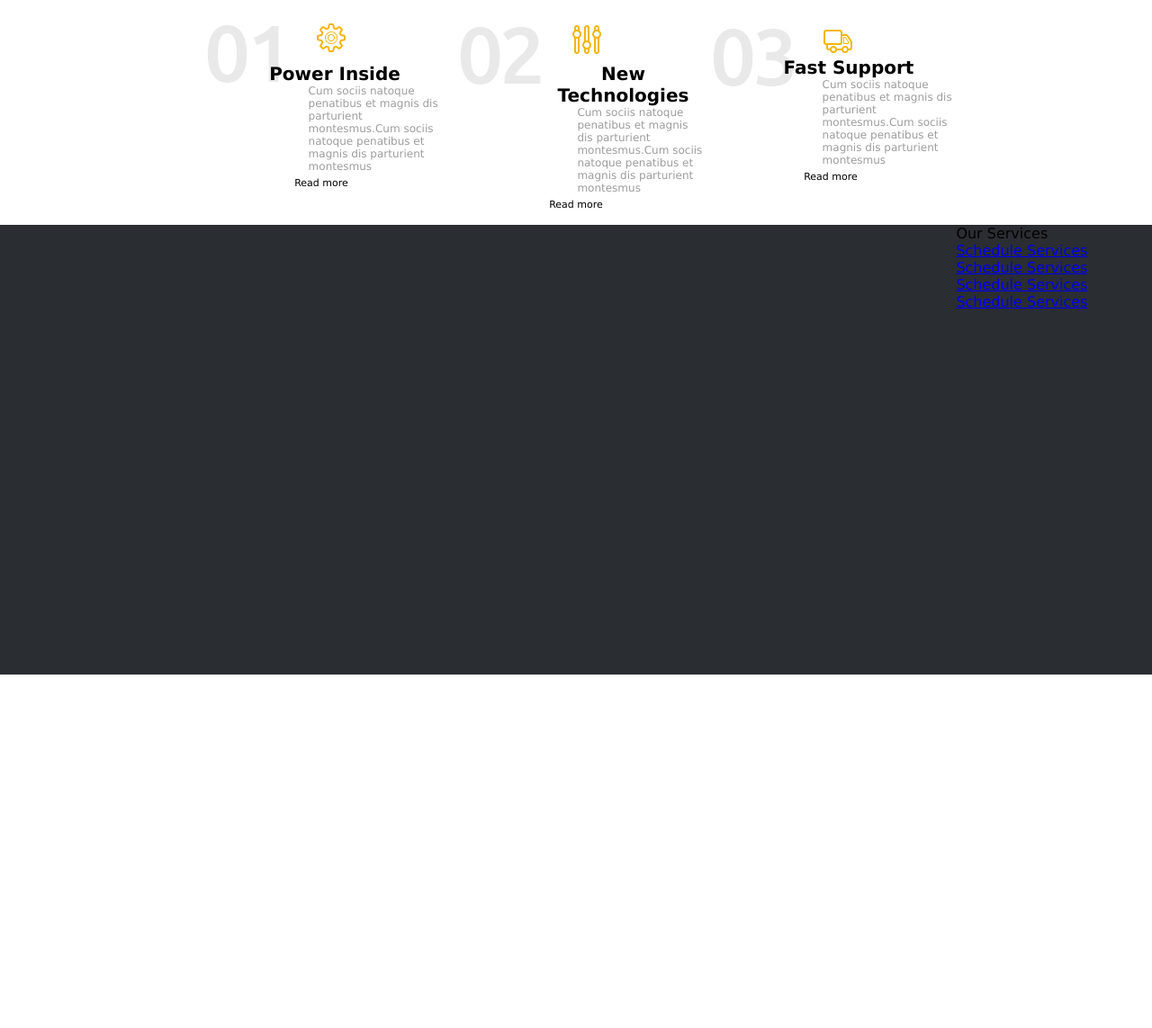
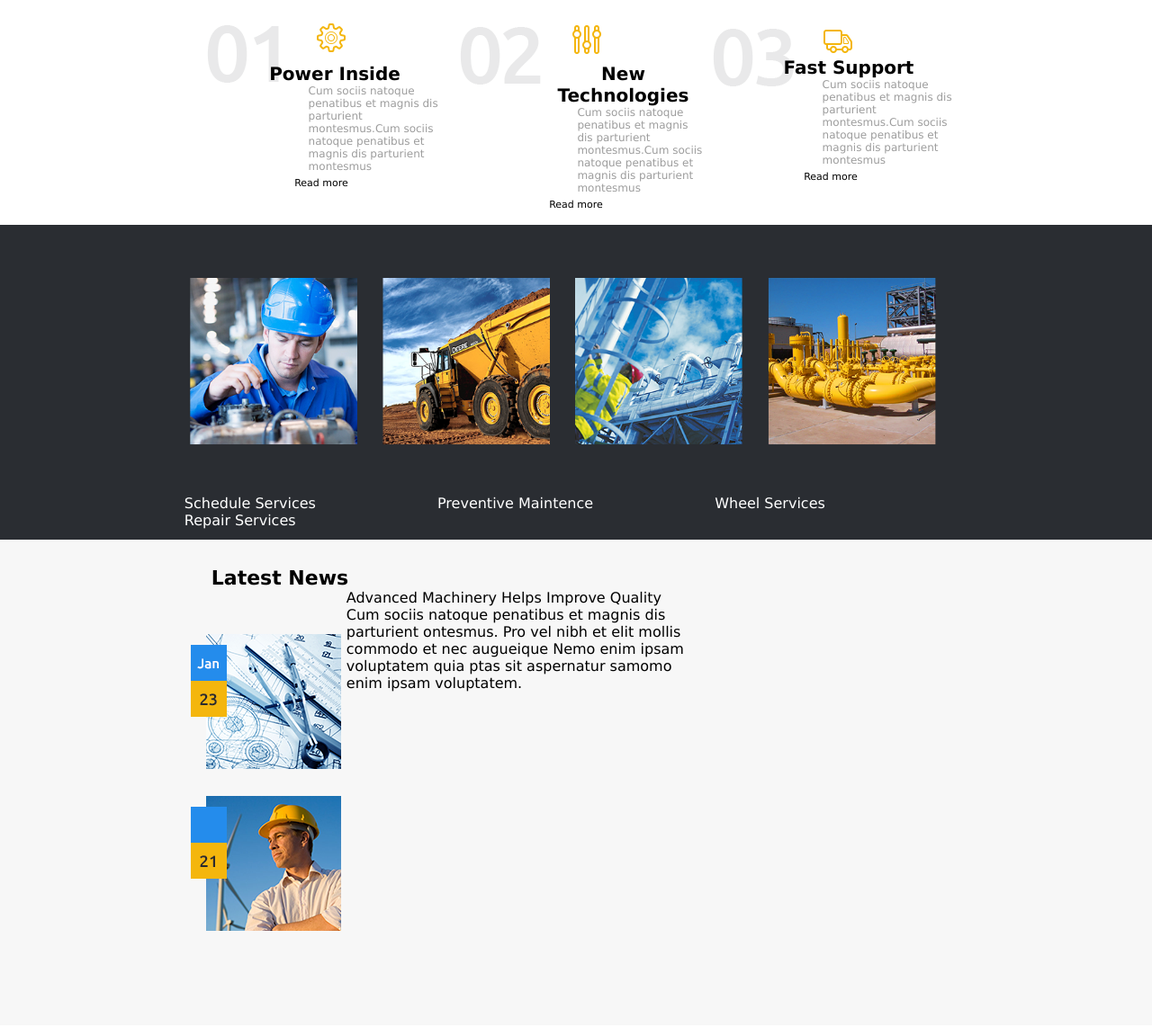
Before and after one commit to artem108/sass, a plain HTML site: page index.html in a window 1280 px wide. Shown: the part 750-1893 px from the top of the page at 90% size. Before the commit the page ends 1500 px from the top, so only its background shows below. Drawn offline with Linux system fonts and the light colour scheme.

Commit message:
added two section

```diff
--- a/index.html
+++ b/index.html
@@ -63,25 +63,39 @@
       </nav>
         </div>
       <section>
-        <span>Our Services</span>
-        <div class="wrapper__section__pickture1">
+        <div class="section__width">
 
-          <a href="#" class="wrapper__section__pickture1__link"> Schedule Services </a>
-        </div>
-        <div class="wrapper__section__pickture1">
-
-          <a href="#" class="wrapper__section__pickture2__link"> Schedule Services </a>
-        </div>
-        <div class="wrapper__section__pickture1">
-
-          <a href="#" class="wrapper__section__pickture3__link"> Schedule Services </a>
-        </div>
-        <div class="wrapper__section__pickture1">
-
-          <a href="#" class="wrapper__section__pickture4__link"> Schedule Services </a>
+          <div class="section__section__width__pickture">
+            <a href="#" class="section__section__width__pickture__link">Schedule Services</a>
+            <a href="#" class="section__section__width__pickture__link">Preventive Maintence</a>
+            <a href="#" class="section__section__width__pickture__link">Wheel Services</a>
+            <a href="#" class="section__section__width__pickture__link">Repair Services</a>
+          </div>
         </div>
       </section>
+    <div class="newsBanner">
+       <div class="newsBanner__news">
+         <h1>Latest News</h1>
+        <div class="newsBanner__news__text">
+           <span class="newsBanner__news__text__span">Advanced Machinery Helps Improve Quality</span>
+           <p>
+             Cum sociis natoque penatibus et magnis dis parturient ontesmus.
+             Pro vel nibh et elit mollis commodo et nec augueique Nemo enim
+             ipsam voluptatem quia ptas sit aspernatur samomo enim ipsam
+             voluptatem.
+           </p>
+        </div>
 
+
+
+
+       </div>
+
+
+    </div>
+    <footer>
+
+    </footer>
 
 
   </body>
--- a/style/style.scss
+++ b/style/style.scss
@@ -152,8 +152,60 @@ $heigthNav: 335px;
     }
 }
     // SECTION
-    section {
-      width: $width ;
-      height: 500px;
-      background-color: #2a2d32;
+section {
+width: $width ;
+height: 350px;
+background-color: #2a2d32;
+  .section__width{
+    width: 66%;
+    height: 300px;
+    margin-left: 16%;
+    background-image: url(../img/services.png);
+    background-repeat: no-repeat;
+    background-position: center;
+    background-size: contain;
+        .section__section__width__pickture {
+      padding-top: 300px;
+       .section__section__width__pickture__link {
+         text-decoration: none;
+         color: $colorText;
+         padding-right: 130px;
+       .section__section__width__pickture__link :hover {
+         color: $colorHover;
+              }
+          }
+        }
+
+      }
+}
+.newsBanner {
+  width: $width;
+  height: 540px;
+  background-color: #f7f7f7;
+  .newsBanner__news {
+    width: 45%;
+    height: 540px;
+    margin-left: 16%;
+    background-image: url(../img/newsIkon.png);
+    background-repeat: no-repeat;
+    background-position: left;
+      h1 {
+        padding-top: 30px;
+        padding-left: 30px;
+        font-size: 22px;
+      }
+    .newsBanner__news__text {
+      text-align: left;
+      padding-left: 180px;
     }
+  }
+}
+footer {
+  width: 66%;
+  height: 250px;
+  margin-left: 16%;
+  background-image: url(../img/sponsors.png);
+  background-repeat: no-repeat;
+  background-position: center;
+  background-size: contain;
+}
```
Also changed, not shown: img/newsIkon.png (added), img/services.png (added), img/sponsors.png (added), style/style.css, 1 other file.
